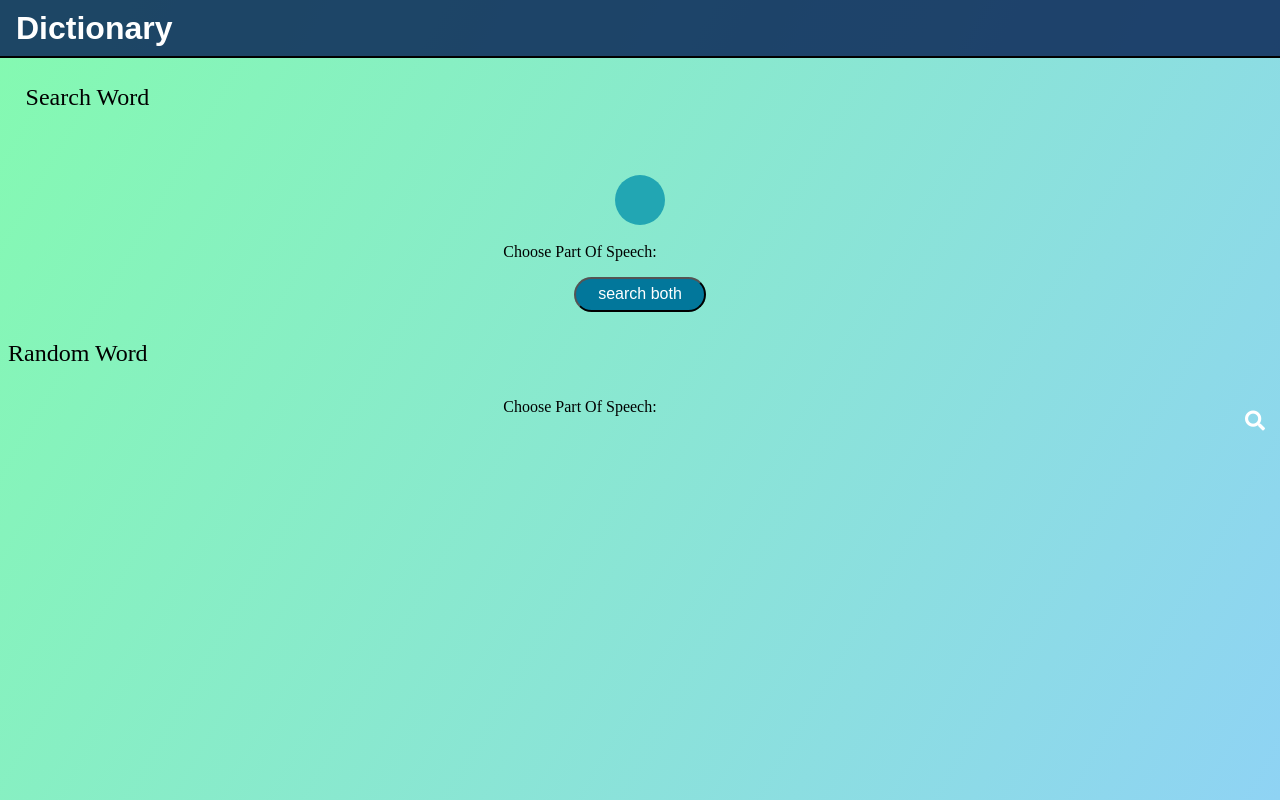
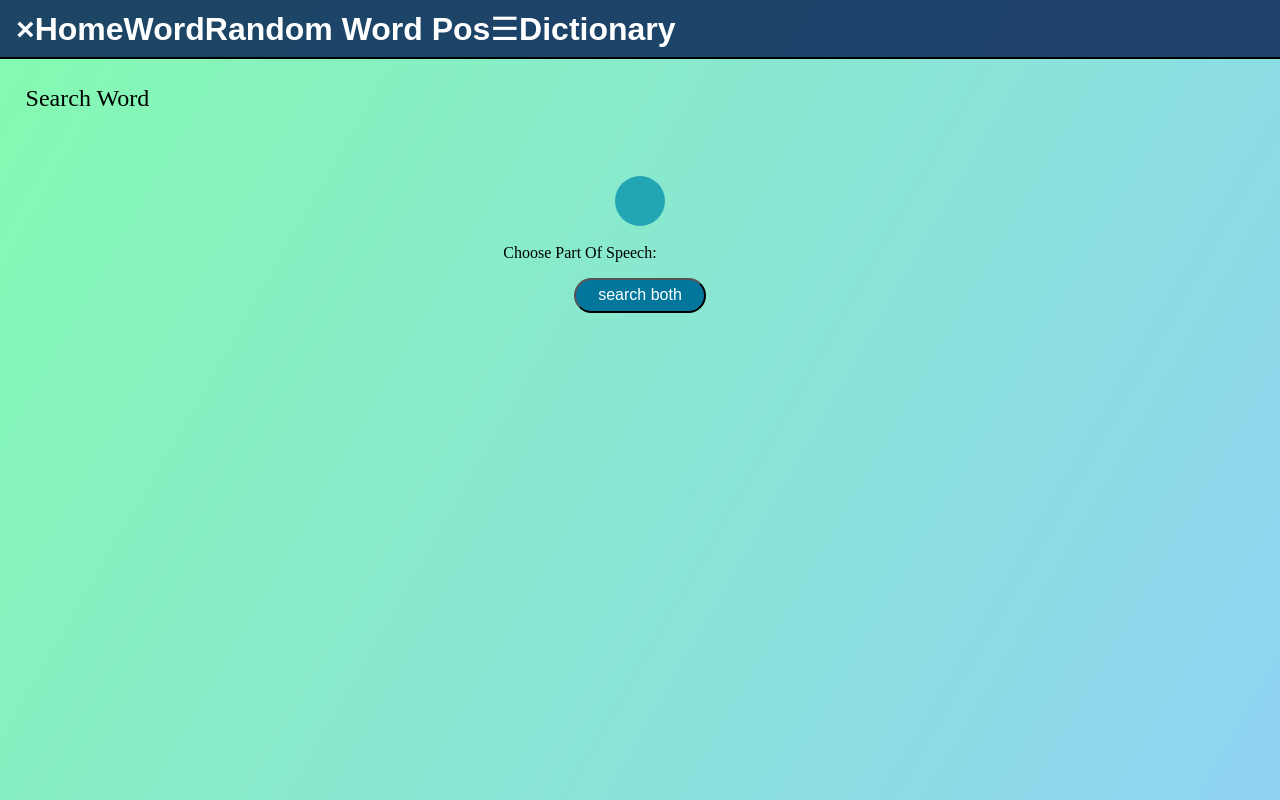
Before and after one commit to yakovcohen4/AWS-Dictionary-Front, a React (Create React App) app: page /word/1 in a window 1280 px wide. Built offline with nearby package versions, Linux system fonts and the light colour scheme.

Commit message:
#Add NavBar + Roters

```diff
--- a/src/App.tsx
+++ b/src/App.tsx
@@ -1,7 +1,8 @@
+import NavBar from './Components/NavBar';
 import PartOfSpeech from './Components/PartOfSpeech';
 import SearchWord from './Components/SearchWord';
 
-// import { BrowserRouter as Router, Routes, Route } from 'react-router-dom';
+import { BrowserRouter as Router, Routes, Route } from 'react-router-dom';
 
 // use can chose to run the app - local / AWS stack
 export const BASE_URL = 'http://localhost:3000';
@@ -11,13 +12,19 @@ function App() {
   console.log(BASE_URL);
 
   return (
-    <div className="App">
-      <h1 className="header">Dictionary</h1>
-
-      <SearchWord />
-      {/* <h2 className="animate">Loading</h2> */}
-      <PartOfSpeech />
-    </div>
+    <Router>
+      <div className="App">
+        <h1 className="header">
+          <NavBar />
+          Dictionary
+        </h1>
+        <Routes>
+          {/* <Route path="/" element={<HomePage />} /> */}
+          <Route path="/word/:word" element={<SearchWord />} />
+          <Route path="/part-of-speech/:part" element={<PartOfSpeech />} />
+        </Routes>
+      </div>
+    </Router>
   );
 }
 
```
